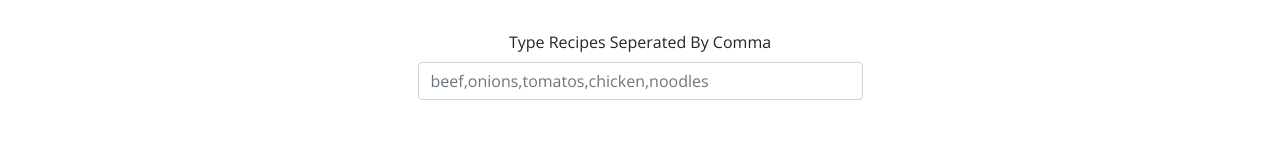
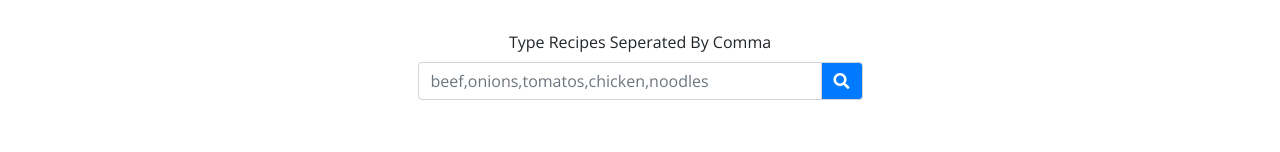
Before and after one commit to junsolkar/react-projects, a React (Create React App) app in the folder recipe-search-engine/: page / in a window 1280 px wide. Shown: the part 138-290 px from the top of the page. Built offline with nearby package versions, Linux system fonts and the light colour scheme.

Commit message:
search onChange and onSubmit functionality

```diff
--- a/recipe-search-engine/src/App.js
+++ b/recipe-search-engine/src/App.js
@@ -33,7 +33,13 @@ class App extends Component {
     switch(index){
       default:
       case 1:
-        return (<RecipeList recipes={this.state.recipes} handleDetails={this.handleDetails}/>)
+        return (<RecipeList
+                  recipes={this.state.recipes}
+                  handleDetails={this.handleDetails}
+                  value={this.state.search}
+                  handleChange={this.handleChange}
+                  handleSubmit={this.handleSubmit}
+                  />)
       case 0:
         return (<RecipeDetails id={this.state.details_id} handleIndex={this.handleIndex}/>)
     }
@@ -51,6 +57,15 @@ class App extends Component {
       details_id: id,
     });
   }
+
+  handleChange = (e) => {
+    console.log("hc")
+  }
+
+  handleSubmit = (e) => {
+    e.preventDefault();
+    console.log("hs")
+  }
   render(){
     return (
       <React.Fragment>
--- a/recipe-search-engine/src/components/RecipeList.js
+++ b/recipe-search-engine/src/components/RecipeList.js
@@ -7,10 +7,10 @@ import RecipeSearch  from './RecipeSearch'
 export default class RecipeList extends Component {
 
   render() {
-    const { recipes, handleDetails } = this.props;
+    const { recipes, handleDetails, value, handleSubmit, handleChange } = this.props;
     return (
       <React.Fragment>
-      <RecipeSearch />
+      <RecipeSearch value={value} handleChange={handleChange} handleSubmit={handleSubmit}/>
       <div className="container my-5">
         <div className="row">
           <div className="col-10 mx-auto col-md-6 text-center text-uppercase mb-3">
--- a/recipe-search-engine/src/components/RecipeSearch.js
+++ b/recipe-search-engine/src/components/RecipeSearch.js
@@ -2,6 +2,7 @@ import React, { Component } from 'react'
 
 export default class RecipeSearch extends Component {
   render() {
+    const {value, handleSubmit, handleChange} = this.props
     return (
       <React.Fragment>
         <div className="container">
@@ -11,7 +12,7 @@ export default class RecipeSearch extends Component {
               search for recipe list with{" "}
                 <strong className="text-danger">Food2Ffor</strong>
               </h1>
-              <form className="mt-4">
+              <form className="mt-4" onSubmit={handleSubmit}>
                 <label htmlFor="search" className="text-capitalize">
                 type recipes seperated by comma
                 </label>
@@ -21,7 +22,17 @@ export default class RecipeSearch extends Component {
                     name="search"
                     placeholder="beef,onions,tomatos,chicken,noodles"
                     className="form-control"
+                    value={value}
+                    onChange={handleChange}
                   />
+                  <div className="input-group-append">
+                    <button
+                      type="submit"
+                      className="input-group-text bg-primary text-white"
+                    >
+                      <i className="fas fa-search" />
+                    </button>
+                  </div>
                 </div>
               </form>
             </div>
```
